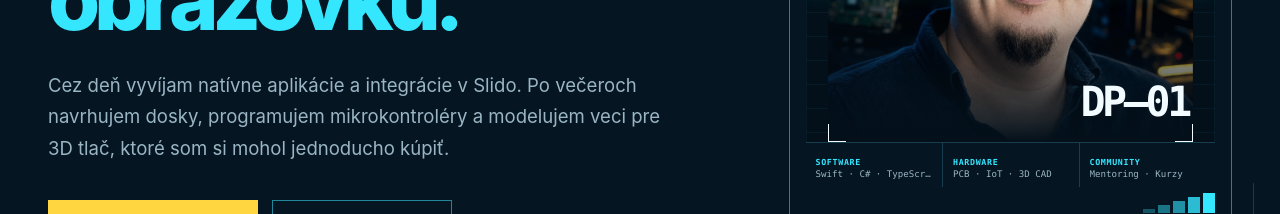
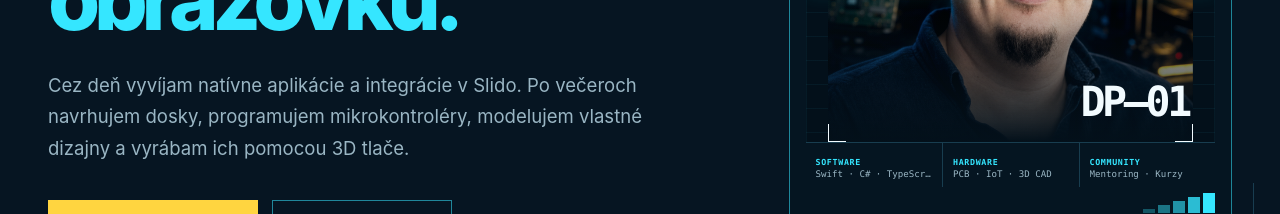
Before and after one commit to DominikPalo/dominikpalo.github.io, a React (Vite) app: page / in a window 1280 px wide. Shown: the part 480-694 px from the top of the page. Built offline with nearby package versions, Linux system fonts and the light colour scheme.

Commit message:
Refine hero copy for original 3D designs

```diff
--- a/app/page.tsx
+++ b/app/page.tsx
@@ -22,7 +22,7 @@ const copy = {
     heroTitleTop: "Tvorím softvér,",
     heroTitleBottom: "ktorý siaha za obrazovku.",
     heroLead:
-      "Cez deň vyvíjam natívne aplikácie a integrácie v Slido. Po večeroch navrhujem dosky, programujem mikrokontroléry a modelujem veci pre 3D tlač, ktoré som si mohol jednoducho kúpiť.",
+      "Cez deň vyvíjam natívne aplikácie a integrácie v Slido. Po večeroch navrhujem dosky, programujem mikrokontroléry, modelujem vlastné dizajny a vyrábam ich pomocou 3D tlače.",
     heroPrimary: "Pozrieť projekty",
     heroSecondary: "Otvoriť GitHub",
     portraitAlt: "Dominik Paľo",
@@ -189,7 +189,7 @@ const copy = {
     heroTitleTop: "I build software",
     heroTitleBottom: "that reaches beyond the screen.",
     heroLead:
-      "By day, I build native applications and integrations at Slido. By night, I design circuit boards, program microcontrollers, and model things for 3D printing that I could have simply bought.",
+      "By day, I build native applications and integrations at Slido. By night, I design circuit boards, program microcontrollers, create my own 3D models, and bring them to life through 3D printing.",
     heroPrimary: "Explore my work",
     heroSecondary: "Open GitHub",
     portraitAlt: "Dominik Paľo",
```
